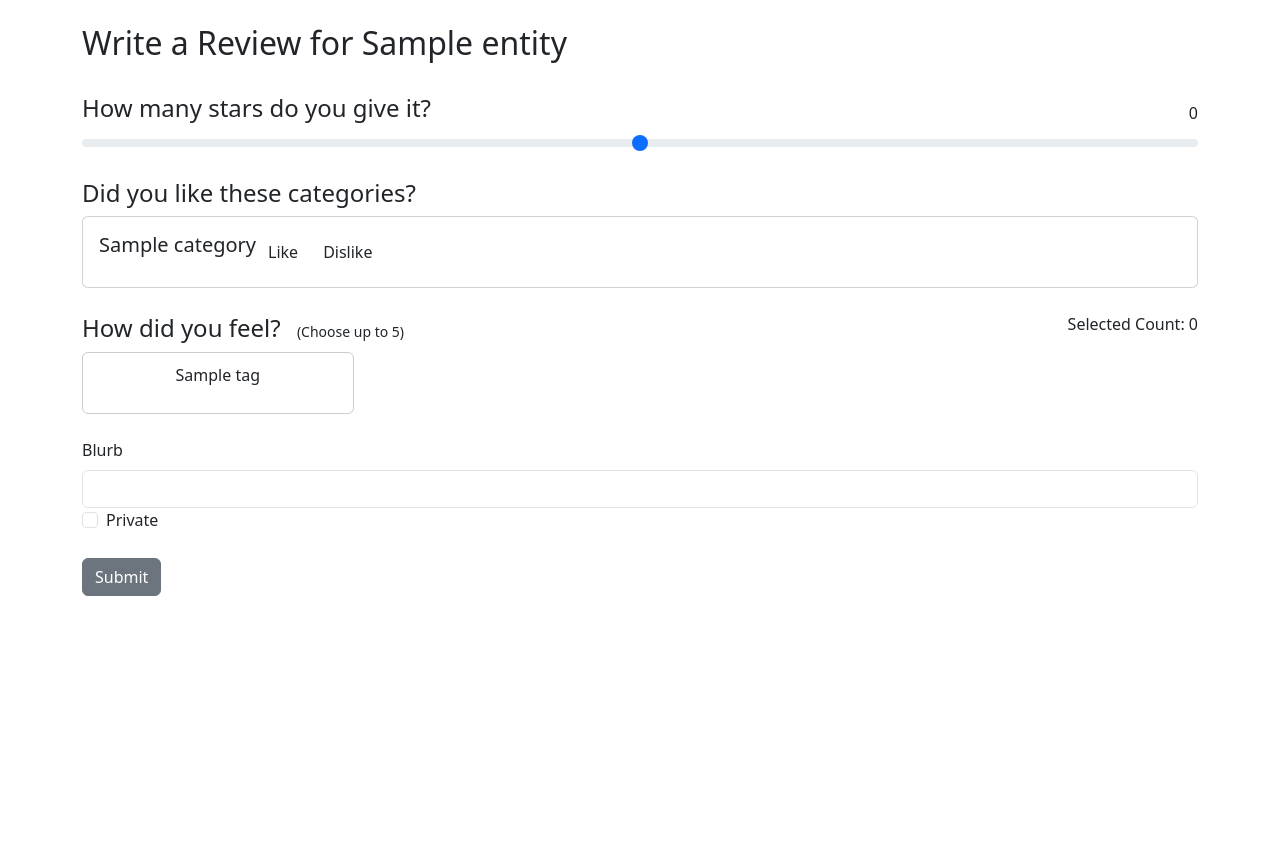
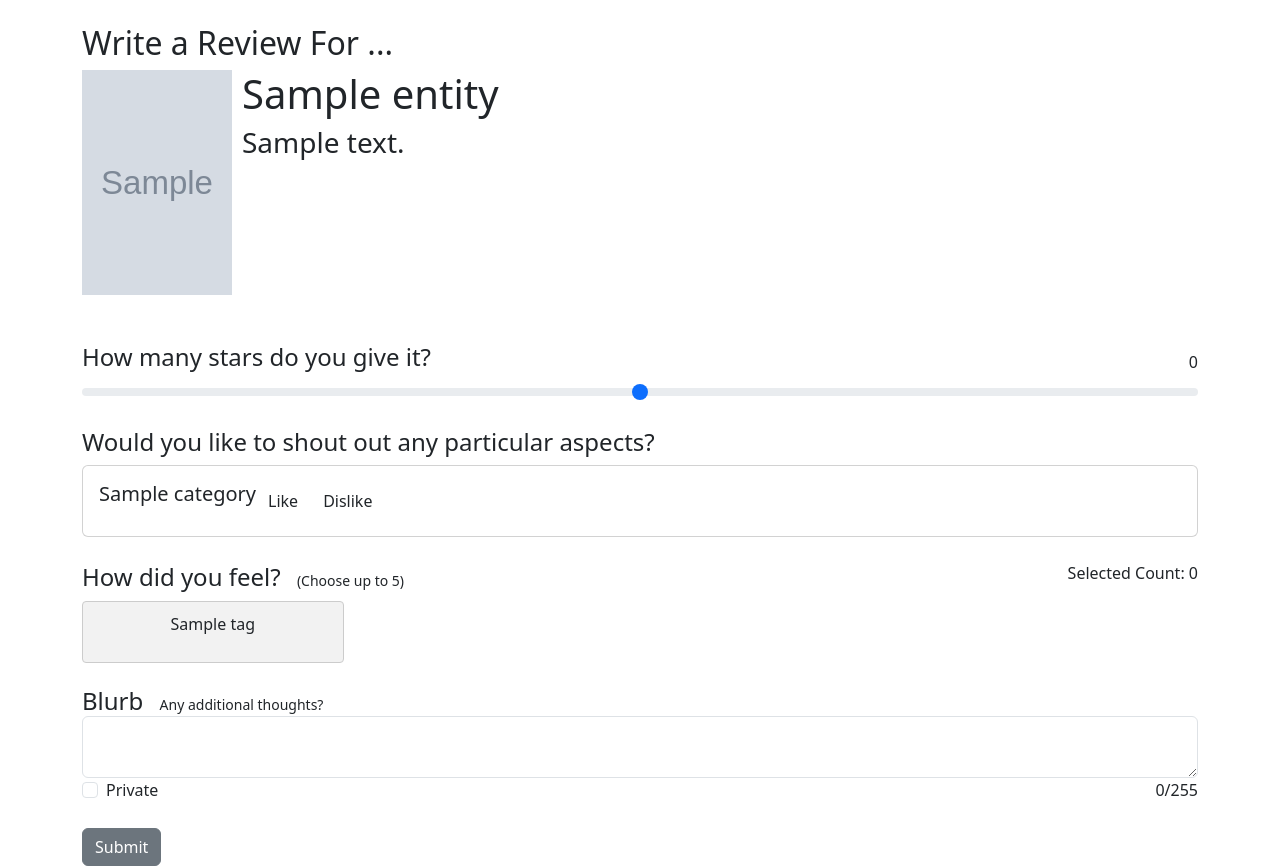
Before and after one commit to rohansachdeva1/TheReview, a Django app: template thereview/reviews/templates/reviews/write_review.html in a window 1280 px wide. Shown: the part 50-916 px from the top of the page. Before the commit the page ends 646 px from the top, so only its background shows below. Run offline with Django 4.2, Linux system fonts and the light colour scheme; the template is opened without the code that fills it: most values are stand-ins (such as "Sample title", 1, 10 or a date in 2020); grey boxes marked "Sample" are stand-in pictures.

Commit message:
working on write review, review detail, review tile and updating entity after new review is submitted

```diff
--- a/thereview/content/models.py
+++ b/thereview/content/models.py
@@ -38,6 +38,7 @@ class Entity(models.Model):
     clicked = models.IntegerField(null=True, blank=True) # number of times user clicked into detail page
     added_to_playlist = models.IntegerField(null=True, blank=True) # number of times user added to playlist
     reviewed = models.IntegerField(null=True, blank=True) # number of times user reviewed
+    sum_scores = models.FloatField(null=True, blank=True)
 
     def __str__(self):
         return self.title
@@ -76,7 +77,7 @@ class DerivedEmotion(models.Model):
 class EntityTag(models.Model):
     entity = models.ForeignKey(Entity, on_delete=models.DO_NOTHING)
     tag = models.ForeignKey(Tag, on_delete=models.DO_NOTHING)
-    count = models.IntegerField(null=True, blank=True)
+    count = models.IntegerField(default=1, null=True, blank=True)
 
     def __str__(self):
         return f'{self.entity} - {self.tag}'
--- a/thereview/content/templates/content/entity_detail.html
+++ b/thereview/content/templates/content/entity_detail.html
@@ -5,6 +5,8 @@
 {% load static %}
     <link rel="stylesheet" type="text/css" href="{% static 'entity_detail.css' %}">
 
+<h2>Entity Detail Page</h2>
+</br>
 
 <div class="entity-details">
     <img src="{{ entity.image }}" width="400" height="600" alt="{{ entity.name }} Image">
@@ -13,6 +15,7 @@
         <h3>{{ entity.description }}</h3>
         <h4>Overall Score: {{ entity.overall_score }}</h4>
         <h4>Medium: {{ entity.medium }}</h4>
+        <h4>Number of Reviews: {{ entity.reviewed }}</h4>
     </div>
 </div>
 
--- a/thereview/content/templates/content/entity_tile.html
+++ b/thereview/content/templates/content/entity_tile.html
@@ -1,8 +1,8 @@
 {% load static %}
     <link rel="stylesheet" type="text/css" href="{% static 'entity_tile.css' %}">
 
-<!-- Display Search Results -->
-<a href="{% url 'view_entity' entity.id %}" style="text-decoration: none;">
+<!-- Entity Tiles (Route to entity detail page) -->
+<a href="{% url 'view_entity' entity.id %}" style="text-decoration: none; color: inherit;">
     <div class="entity-tile">
         <div class="card h-100">
             <img src="{{ entity.image }}" class="card-img-top" alt="Entity Image">
--- a/thereview/reviews/models.py
+++ b/thereview/reviews/models.py
@@ -4,6 +4,7 @@ from users.models import User
 from content.models import Entity, Tag
 from django.core.validators import MaxValueValidator, MinValueValidator
 from django.utils import timezone
+from .signals import review_saved
 
 # Create your models here.
 class Review(models.Model):
@@ -25,3 +26,7 @@ class Review(models.Model):
 
     def __str__(self):
         return f'{self.entity} review by {self.user}'
+
+    def save(self, *args, **kwargs):
+        super().save(*args, **kwargs)
+        review_saved.send(sender=self.__class__, instance=self)
--- /dev/null
+++ b/thereview/reviews/signals.py
@@ -0,0 +1,3 @@
+from django.dispatch import Signal
+
+review_saved = Signal()
--- /dev/null
+++ b/thereview/reviews/static/review_detail.css
@@ -0,0 +1,15 @@
+.review-details {
+    display: flex;
+  }
+
+  .review-info {
+    margin-left: 20px; /* Adjust the margin as needed */
+  }
+
+  .tag-tile {
+    display: inline-block;
+    background-color: #f2f2f2;
+    padding: 5px 10px;
+    margin-right: 10px;
+    border-radius: 4px;
+}
--- a/thereview/reviews/templates/reviews/write_review.html
+++ b/thereview/reviews/templates/reviews/write_review.html
@@ -5,7 +5,23 @@
 
 {% block content %}
 
-<h2>Write a Review for {{ entity.title }}</h2>
+{% load static %}
+    <link rel="stylesheet" type="text/css" href="{% static 'review_detail.css' %}">
+
+<h2>Write a Review For ...</h2>
+<div class="review-details">
+  <a href="{% url 'view_entity' entity.id %}">
+      <img src="{{ entity.image }}" width="150" height="225" style="margin-right: 10px;" alt="{{ entity.name }} Image">
+  </a>
+
+  <div class="entity-info">
+      <a href="{% url 'view_entity' entity.id %}" style="text-decoration: none; color: inherit;">
+      <h1>{{ entity.title }}</h1>
+      <h3>{{ entity.description }}</h3>
+      </a>
+  </div>
+</div>
+</br>
 </br>
 
 {% load static %}
@@ -30,7 +46,7 @@
 
     <!-- Category Input -->
     {% if categories %}
-    <h4 class="form-label">Did you like these categories?</h4>
+    <h4 class="form-label">Would you like to shout out any particular aspects?</h4>
     <div>
          {% for category in categories %}
          <div class="card">
@@ -72,9 +88,14 @@
 
     <!-- Blurb Input -->
     <div>
-        <label for="blurb" class="form-label">Blurb</label>
-        <input type="text" name="blurb" class="form-control" id="blurb">
+      <h4 class="form-label" style="display: inline;">Blurb <span class="subtext">Any additional thoughts?</span></h4>
+      <div class="input-group">
+        <textarea name="blurb" class="form-control" id="blurb"></textarea>
+      </div>
+      <span id="character-count" style="float: right;">0/255</span>
     </div>
+
+
 
     <!-- Privacy Input -->
     <div class="form-check">
@@ -86,6 +107,7 @@
     <button type="submit" class="btn btn-secondary" id="submit-button">Submit</button>
 </form>
 
+<script src="https://code.jquery.com/jquery-3.6.0.min.js"></script>
 <!-- Slider Value Script -->
 <script>
     const slider = document.getElementById("final_score");
@@ -96,8 +118,21 @@
     });
 </script>
 
+<!-- Blurb Character Counter Script -->
+<script>
+  document.addEventListener('DOMContentLoaded', function() {
+    const blurbInput = document.getElementById('blurb');
+    const characterCount = document.getElementById('character-count');
+
+    blurbInput.addEventListener('input', function() {
+      const count = blurbInput.value.length;
+      characterCount.textContent = count + '/255';
+    });
+  });
+  </script>
+
+
 <!-- Category Selector Script -->
-<script src="https://code.jquery.com/jquery-3.6.0.min.js"></script>
 <script>
 $(document).ready(function() {
     $('.btn-toggle').click(function() {
--- a/thereview/users/urls.py
+++ b/thereview/users/urls.py
@@ -7,7 +7,6 @@ urlpatterns = [
     re_path(r'^register/$', views.register, name="register"),
     re_path(r'^login/$', views.log_in, name="login"),
     re_path(r'^logout/$', views.log_out, name="logout"),
-    #re_path(r'^profile/<str:username>/$', views.view_profile, name="view_profile"),
     path('profile/<str:username>/', views.view_profile, name="view_profile"),
     # create account
 ]
```
Also changed, not shown: thereview/content/views.py (+25 -3 lines), thereview/reviews/static/review_tile.css (+27 -0 lines), thereview/reviews/templates/reviews/review_detail.html (+34 -4 lines), thereview/reviews/templates/reviews/review_tile.html (+10 -3 lines), thereview/content/migrations/0019_entity_sum_scores.py (added), thereview/content/migrations/0020_alter_entitytag_count.py (added), thereview/db.sqlite3.
